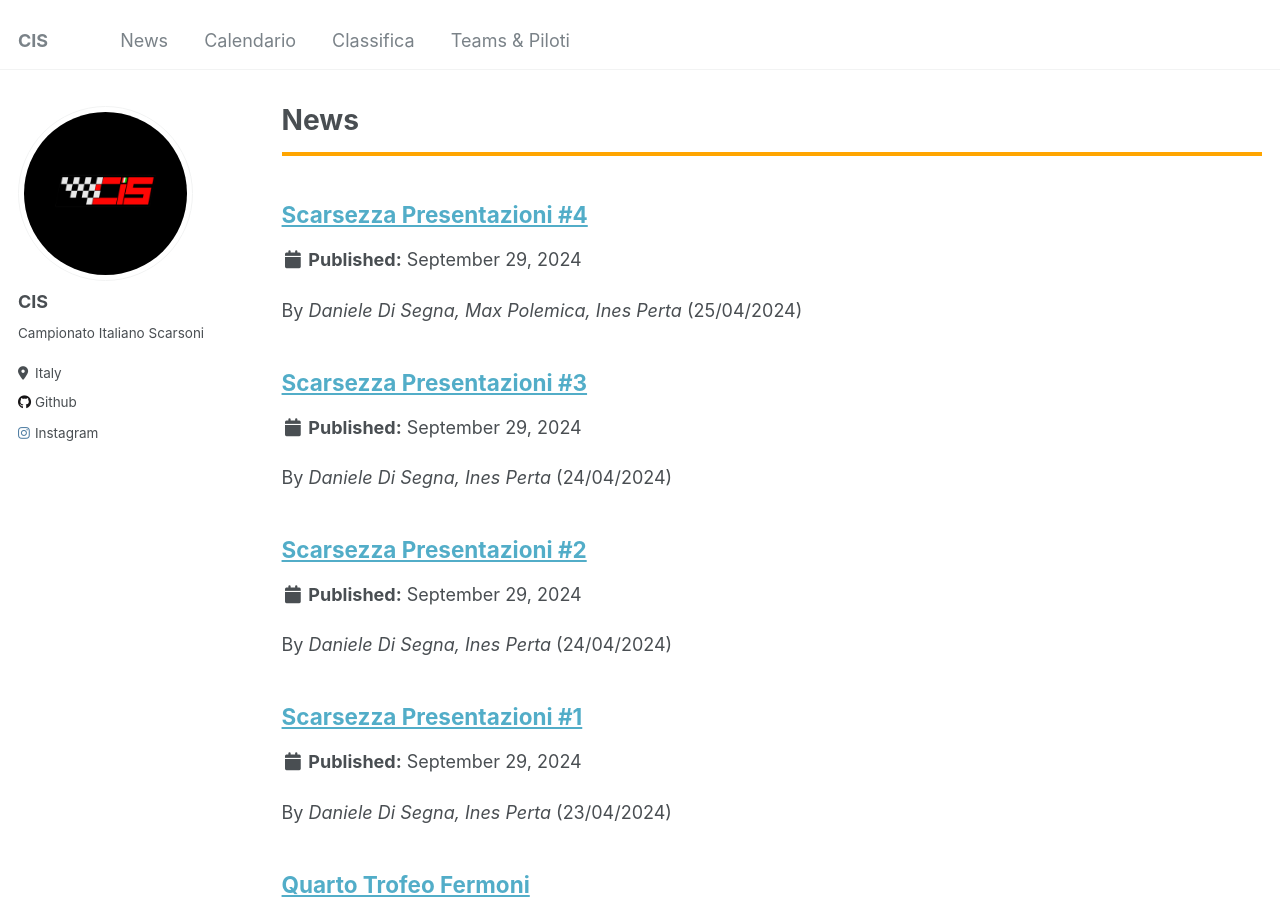
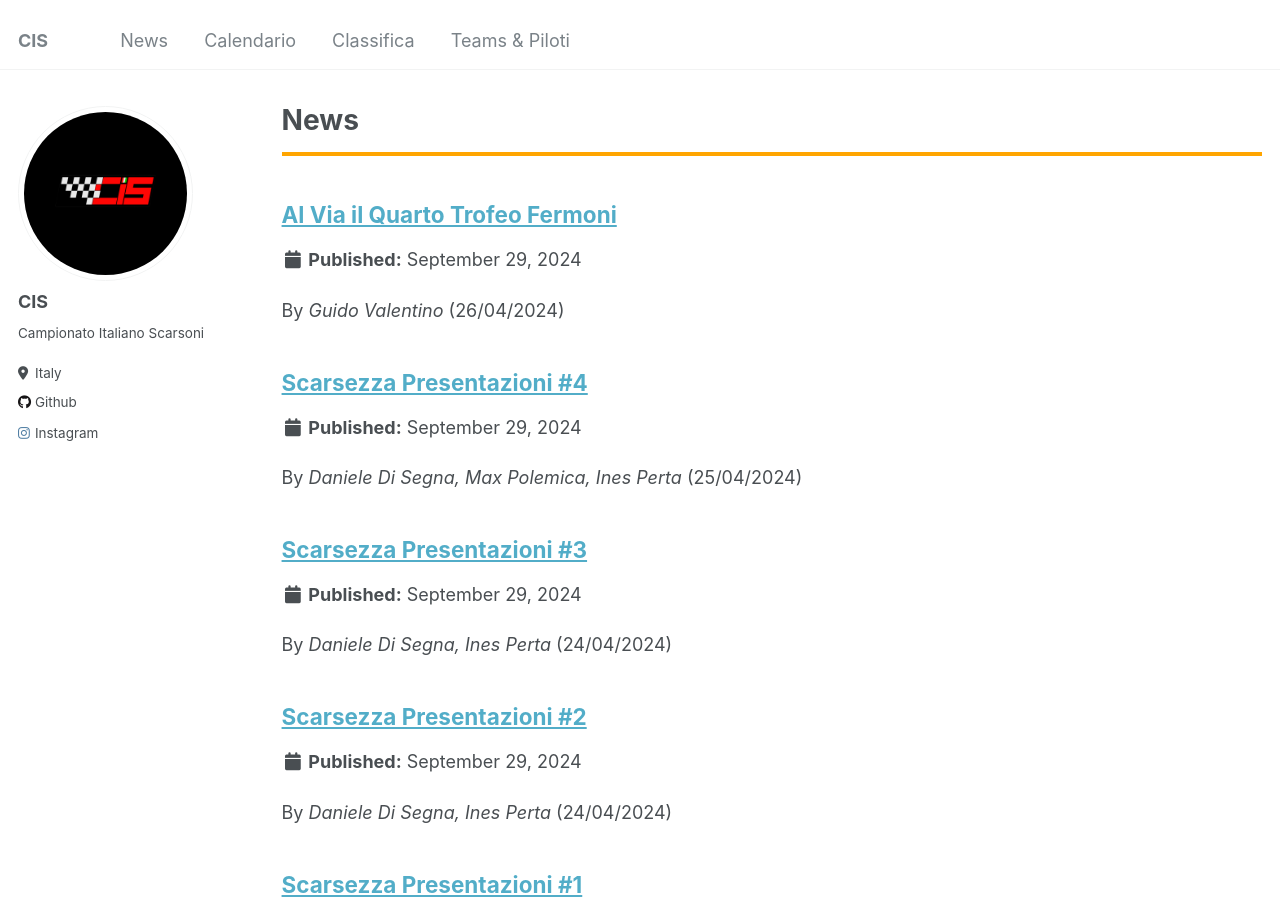
Before and after one commit to campionatoscarsoni/campionatoscarsoni.github.io, a Jekyll site: the page built from _pages/news.html, in a window 1280 px wide and 900 px high. Built offline with Jekyll 4.4.1, drawn with Linux system fonts in a browser that asks for light colours.

Commit message:
news, first race

```diff
--- /dev/null
+++ b/_news/24_09_26_prima_tappa.md
@@ -0,0 +1,31 @@
+---
+title: "Al Via il Quarto Trofeo Fermoni"
+excerpt: "By _Guido Valentino_ (26/04/2024)"
+collection: news
+---
+
+<br>
+
+<h1 style="text-align: center; font-family: Algerian;">La Scarsezza Nello Sport</h1>
+<hr style="border: 2px solid orange;" />
+
+## AL VIA IL QUARTO TROFEO FERMONI
+
+Oggi avrà finalmente inizio il quarto trofeo Fermoni. Dopo aver analizzato le varie vetture e gli iscritti, eccetto Maxwhitedragon che presenterà la vettura prossimamente per lontananza dalla sede e impossibilita di provare e allenarsi, procediamo a presentate la pista su cui esordiranno parecchi piloti. Si tratta del Grand Oak Raceway, in versione circuito nazionale. Situato tra verdi colline, il tracciato risente della conformazione nel quale è costruito. Ricco di morbidi saliscendi è un giusto mix tra rettilinei e curve dove serve tanta aderenza e una buona percorrenza generale.
+
+<div style="text-align: center;">
+    <img src="../news_images/Grand_Oak_Raceway_National_Circuit.jpg" alt="Grand Oak Raceway" style="width:75%;"/>
+</div>
+
+Composta da sette curve, 5 a sinistra e due a destra, metterà a dura prova i nervi dei piloti, dove dovranno cercare il punto giusto per attaccare. Insidiosa curva uno, dove serve tanta velocità, curva due e tre, raccordate tra loro, qui è facile incappare in errori che faranno la differenza, soprattutto in qualifica, dove uscire forte dalle tre è importante per il rettilineo successivo. La penultima curva è altrettanto ostica, soprattutto in uscita dove l’avantreno ha sofferto il lungo raggio di sterzata e il posteriore rischia di scivolare perdendo decimi di allungo fondamentali per tornare sul traguardo. I 3.73 km rendono questa pista molto breve sia come tempi sul giro che come distanza di gara.
+
+Ricordiamo che la qualifica si svolgerà su 5 giri, e comporrà la griglia di partenza di gara 1 da dodici tornate. I tempi veloci in gara determineranno la griglia invertita di gara 2, sempre sulla stessa distanza di corsa. I tempi sono maturi, e i team, ormai da giorni sul nuovo tracciato si sentono pronti per dare battaglia.
+
+Di _Guido Valentino_
+
+<hr style="border: 2px solid orange;" />
+
+<br>
+
+⚠️ **Disclaimer** ⚠️
+Tutti i riferimenti a persone reali, eventi, o affermazioni in questo articolo sono puramente casuali e creati a scopo satirico e goliardico. Non si intende offendere o diffamare nessuno. Le informazioni contenute sono da intendersi unicamente a fini di intrattenimento. Eventuali similitudini con fatti o persone reali sono puramente accidentali.
```
Also changed, not shown: _pages/about.md (+1 -0 lines), _news/news_images/Grand_Oak_Raceway_National_Circuit.jpg (added), 1 other file.
